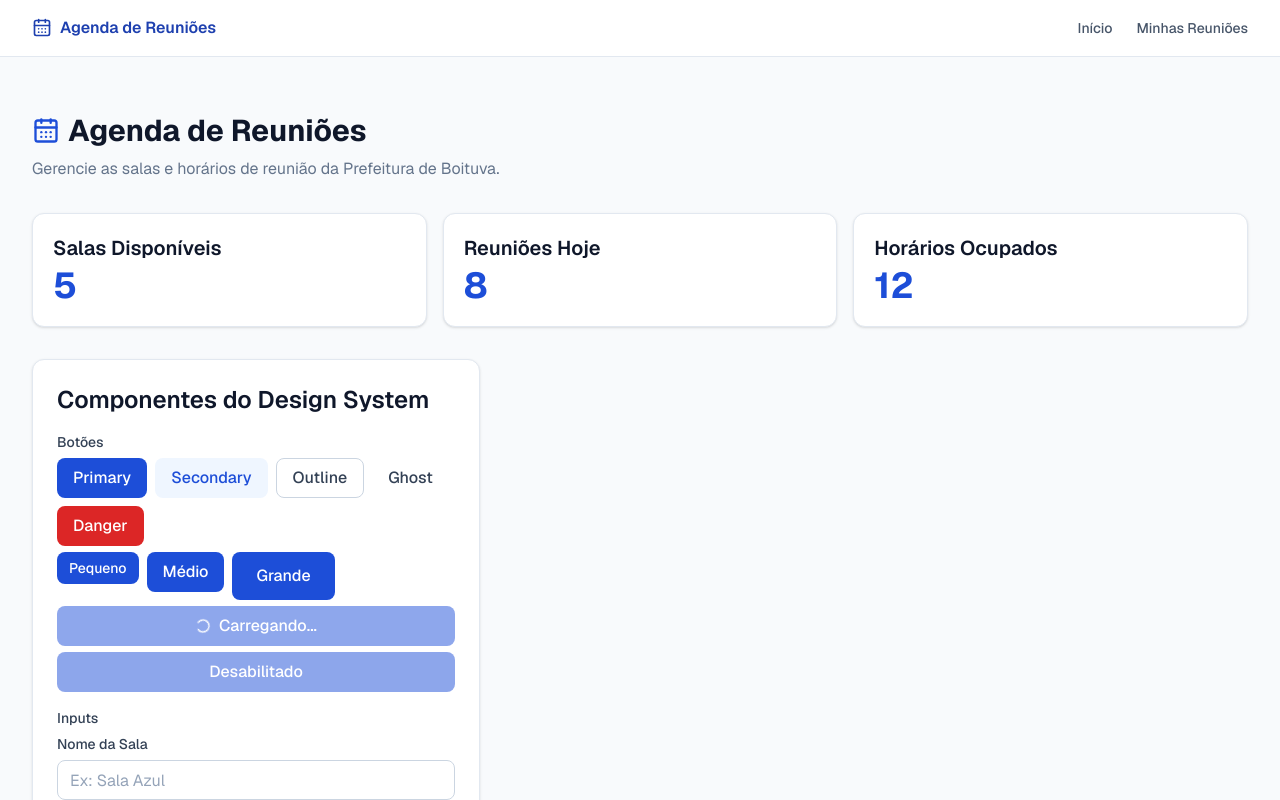
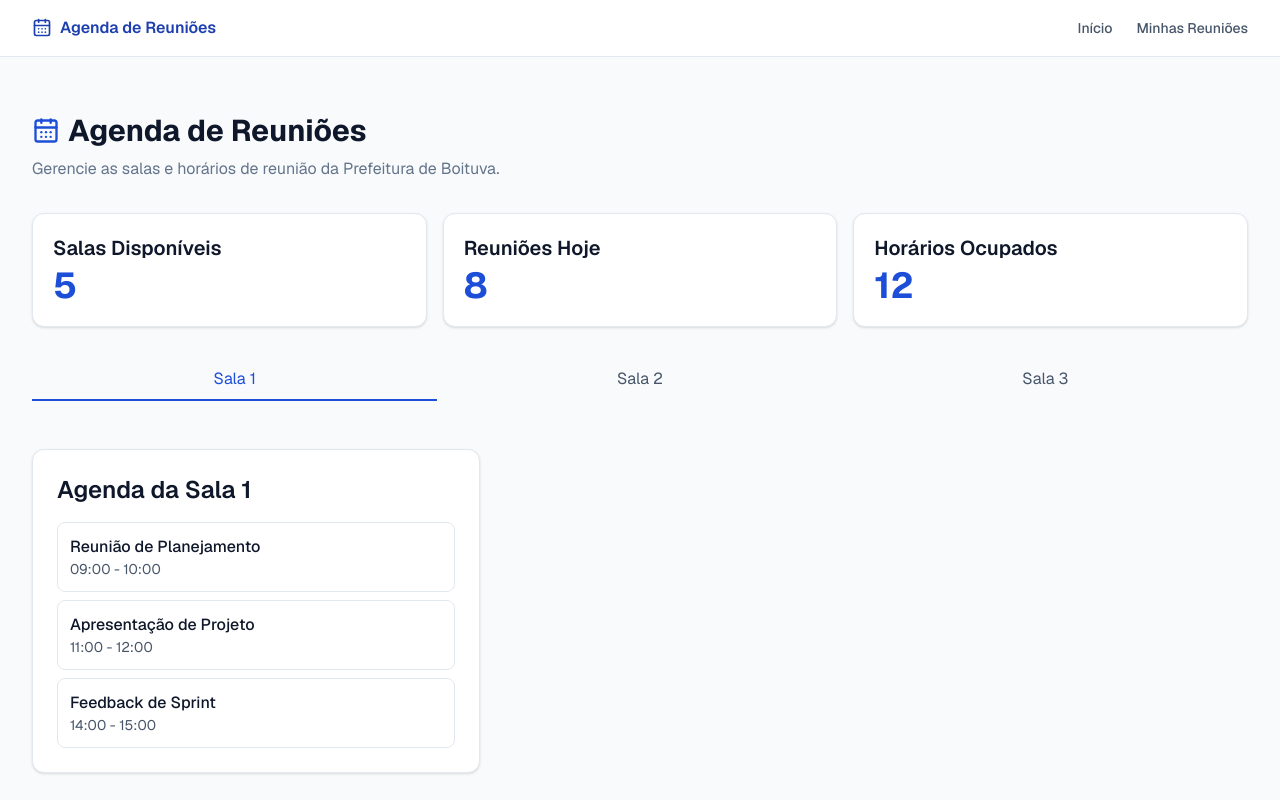
Before and after one commit to Prefeitura-de-Boituva/agenda-reuniao, a Next.js app: page / in a window 1280 px wide. Shown: the top 800 px of the page. Built offline with nearby package versions, Linux system fonts and the light colour scheme.

Commit message:
Feat: Adição de abas na tela principal

```diff
--- a/src/app/page.tsx
+++ b/src/app/page.tsx
@@ -1,8 +1,12 @@
+"use client";
 import { CalendarDays } from "lucide-react";
-import { Button } from "@/components/ui";
-import { Input } from "@/components/ui";
+import { useState } from "react";
+import SalaTabs from "@/components/SalaTabs";
+import { Button, Input } from "@/components/ui";
+import Agenda from "@/components/Agenda";
 
 export default function Home() {
+  const [selectedSala, setSelectedSala] = useState<string>("Sala 1");
   return (
     <div className="flex flex-col gap-8 py-8">
       <section className="flex flex-col gap-2">
@@ -35,6 +39,10 @@ export default function Home() {
           <p className="text-h1 font-bold text-primary">12</p>
         </div>
       </section>
+
+      <SalaTabs selectedSala={selectedSala} onSelect={setSelectedSala} className="mb-4" />
+
+      <Agenda selectedSala={selectedSala} />
 
       <section className="flex flex-col gap-4 rounded-xl bg-white p-6 shadow-card border border-neutral-200 max-w-md">
         <h2 className="text-h3 font-semibold text-neutral-900">
--- /dev/null
+++ b/src/components/Agenda.tsx
@@ -0,0 +1,45 @@
+import React from "react";
+
+export interface AgendaItem {
+  id: string;
+  title: string;
+  time: string; // e.g., "09:00 - 10:00"
+  description?: string;
+}
+
+/**
+ * Simple agenda placeholder for a given "sala".
+ *
+ * In a real app this would fetch data per‑room, but for the purpose of the
+ * exercise we just render a static list that changes its heading based on the
+ * `selectedSala` prop.
+ */
+export const Agenda: React.FC<{
+  selectedSala: string;
+}> = ({ selectedSala }) => {
+  // Dummy data – each sala shows the same three items just for demo.
+  const items: AgendaItem[] = [
+    { id: "1", title: "Reunião de Planejamento", time: "09:00 - 10:00" },
+    { id: "2", title: "Apresentação de Projeto", time: "11:00 - 12:00" },
+    { id: "3", title: "Feedback de Sprint", time: "14:00 - 15:00" },
+  ];
+
+  return (
+    <section className="flex flex-col gap-4 rounded-xl bg-white p-6 shadow-card border border-neutral-200 max-w-md">
+      <h2 className="text-h3 font-semibold text-neutral-900">
+        Agenda da {selectedSala}
+      </h2>
+      <ul className="flex flex-col gap-2">
+        {items.map((it) => (
+          <li key={it.id} className="p-3 border border-neutral-200 rounded-lg">
+            <p className="font-medium text-neutral-900">{it.title}</p>
+            <p className="text-sm text-neutral-600">{it.time}</p>
+            {it.description && <p className="text-xs text-neutral-500">{it.description}</p>}
+          </li>
+        ))}
+      </ul>
+    </section>
+  );
+};
+
+export default Agenda;
--- /dev/null
+++ b/src/components/SalaTabs.tsx
@@ -0,0 +1,35 @@
+import React from "react";
+import { Tabs, TabItem } from "@/components/ui";
+
+/**
+ * Props for SalaTabs component.
+ */
+interface SalaTabsProps {
+  /** Current selected sala (e.g., "Sala 1"). */
+  selectedSala?: string;
+  /** Callback when a sala is selected. */
+  onSelect: (sala: string) => void;
+  /** Optional className for container styling */
+  className?: string;
+}
+
+/**
+ * SalaTabs – wrapper around generic Tabs with three fixed rooms.
+ * This component is fully controlled by its parent: the parent supplies
+ * `selectedSala` (default "Sala 1") and receives updates via `onSelect`.
+ */
+export const SalaTabs: React.FC<SalaTabsProps> = ({ selectedSala = "Sala 1", onSelect, className }) => {
+  const tabs: TabItem[] = [
+    { label: "Sala 1", value: "Sala 1" },
+    { label: "Sala 2", value: "Sala 2" },
+    { label: "Sala 3", value: "Sala 3" },
+  ];
+
+  return (
+    <div className={className}>
+      <Tabs tabs={tabs} activeTab={selectedSala} onChange={onSelect} />
+    </div>
+  );
+};
+
+export default SalaTabs;
--- /dev/null
+++ b/src/components/ui/Tabs.tsx
@@ -0,0 +1,53 @@
+import React from "react";
+
+export interface TabItem {
+  /** Display label */
+  label: string;
+  /** Value that represents the tab; can be any type the consumer wants */
+  value: string;
+}
+
+export interface TabsProps {
+  /** List of tabs to render */
+  tabs: TabItem[];
+  /** Currently selected tab value */
+  activeTab: string;
+  /** Callback when a tab is selected */
+  onChange: (value: string) => void;
+  /** Optional class name for the container */
+  className?: string;
+}
+
+/**
+ * Generic tab component. Renders a horizontally scrollable list of tabs.
+ * The active tab receives a bottom border and a primary text colour.
+ *
+ * The component is deliberately lightweight – it does not manage its own
+ * state; the parent must control the selected value via `activeTab` and
+ * `onChange`. This keeps the component reusable across the codebase.
+ */
+export const Tabs: React.FC<TabsProps> = ({ tabs, activeTab, onChange, className }) => {
+  return (
+    <div
+      className={`flex w-full overflow-x-auto hide-scrollbar ${className ?? ""}`}
+    >
+      {tabs.map((tab) => (
+        <button
+          key={tab.value}
+          type="button"
+          onClick={() => onChange(tab.value)}
+          className={`flex-1 whitespace-nowrap px-4 py-2 text-body transition-colors duration-150 focus:outline-none ${{
+            // active style
+            active: "border-b-2 border-primary text-primary",
+            // inactive style
+            inactive: "border-b-2 border-transparent text-neutral-600",
+          }[tab.value === activeTab ? "active" : "inactive"]}`}
+        >
+          {tab.label}
+        </button>
+      ))}
+    </div>
+  );
+};
+
+export default Tabs;
--- a/src/components/ui/index.ts
+++ b/src/components/ui/index.ts
@@ -2,7 +2,8 @@ export { Button } from "./Button";
 export type { ButtonProps } from "./Button";
 
 export { Input } from "./Input";
-export type { InputProps } from "./Input";
+export { Tabs } from "./Tabs";
+export type { TabItem, TabsProps } from "./Tabs";
 
 export {
   Modal,
```
